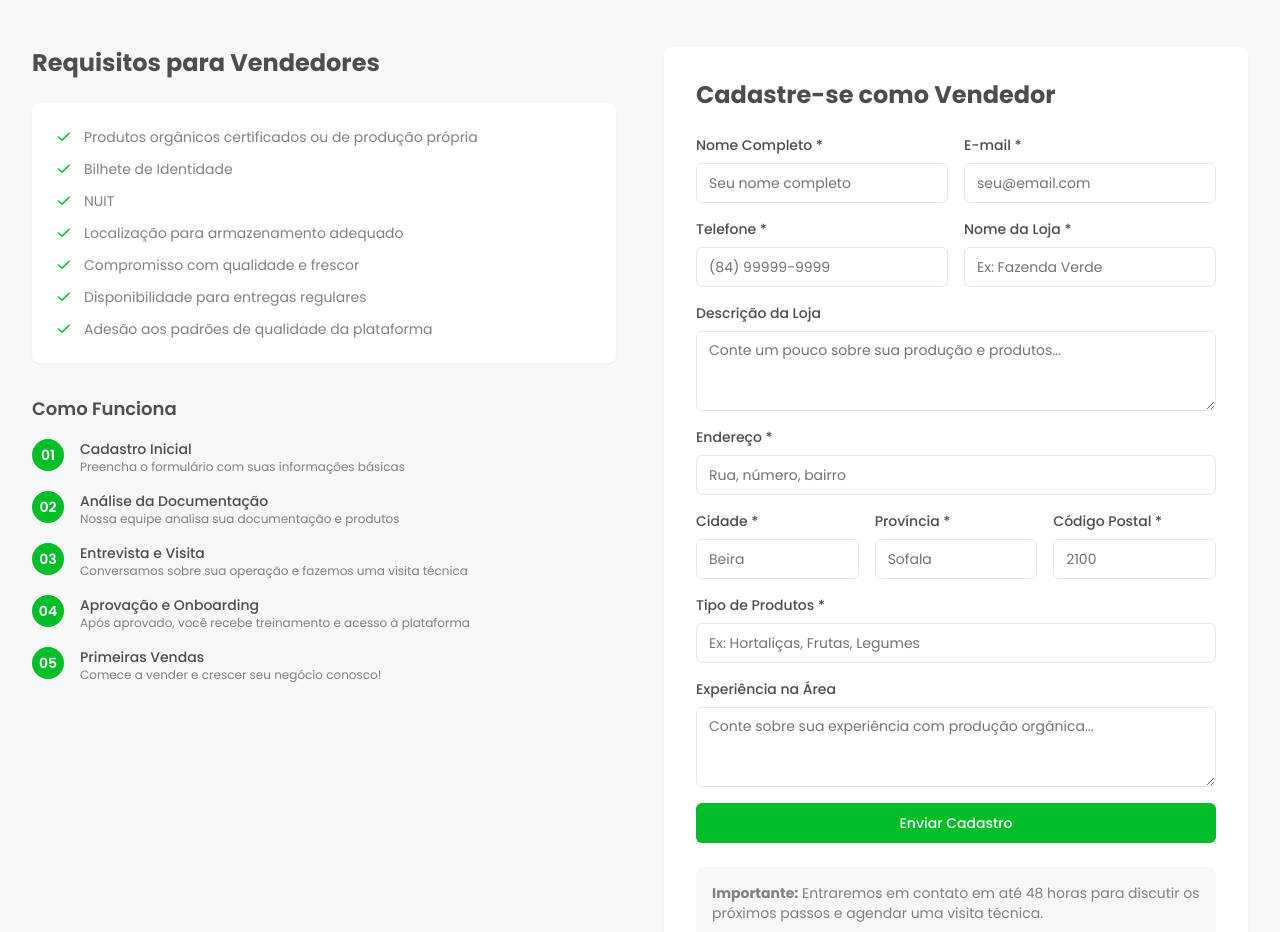
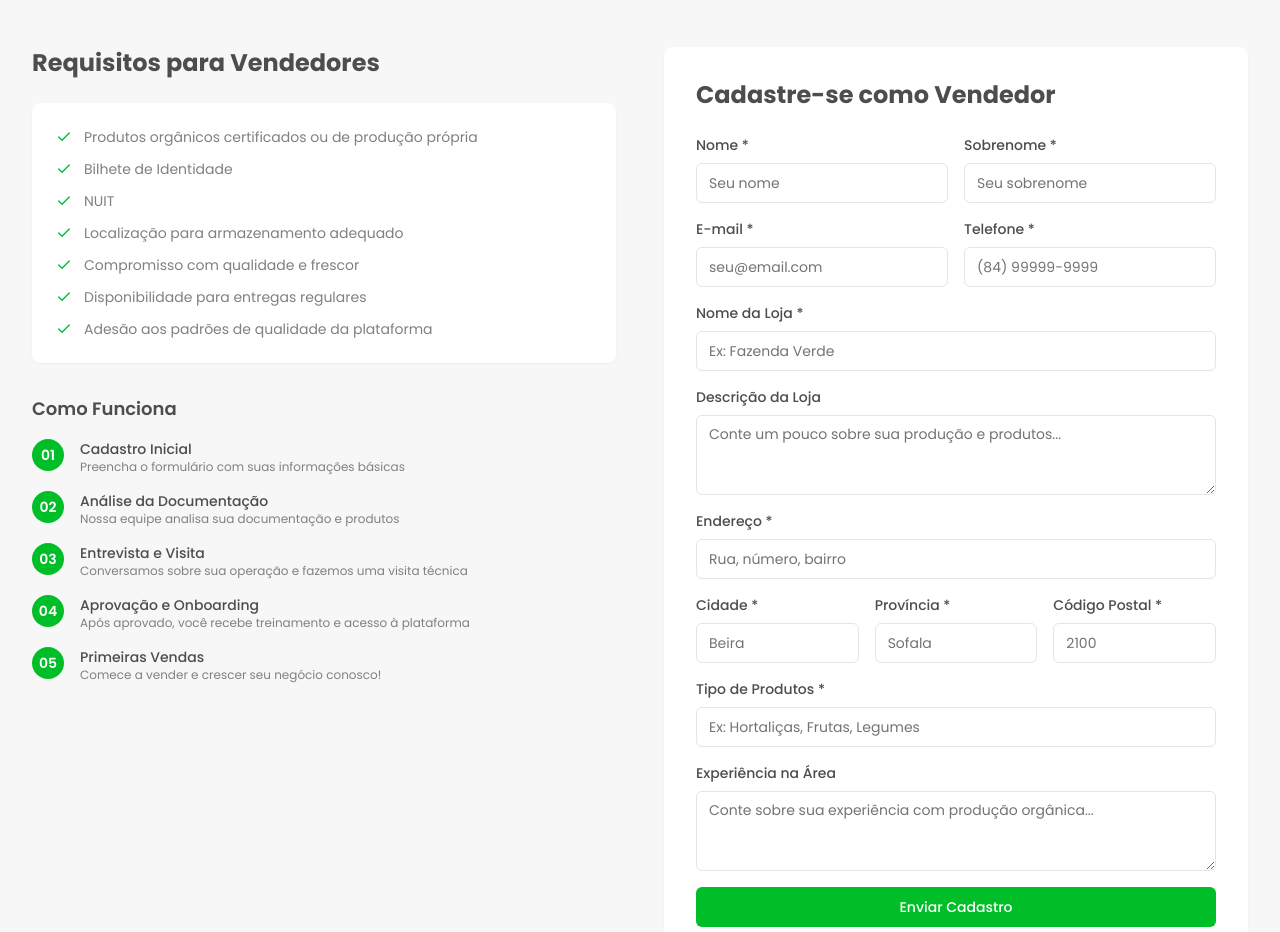
Before and after one commit to HIO-TECH-Lda/hublink-marketplace, a Next.js app in the folder project/: page /seja-vendedor in a window 1280 px wide. Shown: the part 820-1752 px from the top of the page. Built offline with nearby package versions, Linux system fonts and the light colour scheme; no server answers.

Commit message:
update seller form

```diff
--- a/project/app/(content)/seja-vendedor/page.tsx
+++ b/project/app/(content)/seja-vendedor/page.tsx
@@ -11,7 +11,8 @@ import { Textarea } from '@/components/ui/textarea';
 
 export default function SejaVendedorPage() {
   const [formData, setFormData] = useState({
-    nome: '',
+    firstName: '',
+    lastName: '',
     email: '',
     telefone: '',
     nomeLoja: '',
@@ -37,7 +38,7 @@ export default function SejaVendedorPage() {
     console.log('Seller registration submitted:', formData);
     alert('Obrigado pelo interesse! Entraremos em contato em breve para discutir os próximos passos.');
     setFormData({
-      nome: '', email: '', telefone: '', nomeLoja: '', descricao: '',
+      firstName: '', lastName: '', email: '', telefone: '', nomeLoja: '', descricao: '',
       endereco: '', cidade: '', estado: '', cep: '', tipoProduto: '', experiencia: ''
     });
   };
@@ -197,19 +198,31 @@ export default function SejaVendedorPage() {
 
             <form onSubmit={handleSubmit} className="space-y-4">
               <div className="grid grid-cols-1 sm:grid-cols-2 gap-4">
+
                 <div>
                   <label className="block text-sm font-medium text-gray-9 mb-2">
-                    Nome Completo *
+                    Nome *
                   </label>
                   <Input
-                    name="nome"
-                    value={formData.nome}
+                    name="firstName"
+                    value={formData.firstName}
                     onChange={handleInputChange}
                     required
-                    placeholder="Seu nome completo"
+                    placeholder="Seu nome"
                   />
                 </div>
-
+                <div>
+                  <label className="block text-sm font-medium text-gray-9 mb-2">
+                    Sobrenome *
+                  </label>
+                  <Input
+                    name="lastName"
+                    value={formData.lastName}
+                    onChange={handleInputChange}
+                    required
+                    placeholder="Seu sobrenome"
+                  />
+                </div>
                 <div>
                   <label className="block text-sm font-medium text-gray-9 mb-2">
                     E-mail *
@@ -223,9 +236,6 @@ export default function SejaVendedorPage() {
                     placeholder="seu@email.com"
                   />
                 </div>
-              </div>
-
-              <div className="grid grid-cols-1 sm:grid-cols-2 gap-4">
                 <div>
                   <label className="block text-sm font-medium text-gray-9 mb-2">
                     Telefone *
@@ -238,6 +248,9 @@ export default function SejaVendedorPage() {
                     placeholder="(84) 99999-9999"
                   />
                 </div>
+              </div>
+
+              <div className="grid">
 
                 <div>
                   <label className="block text-sm font-medium text-gray-9 mb-2">
```
